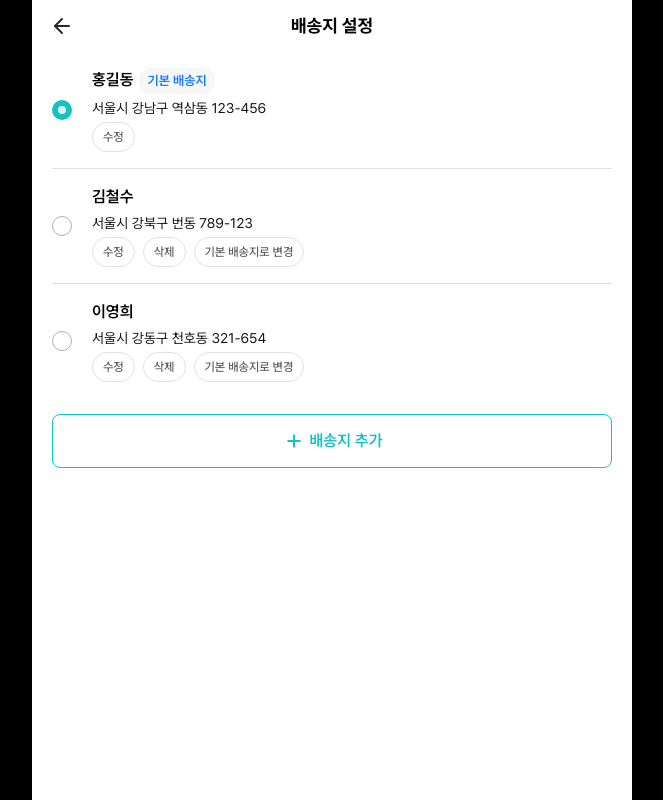
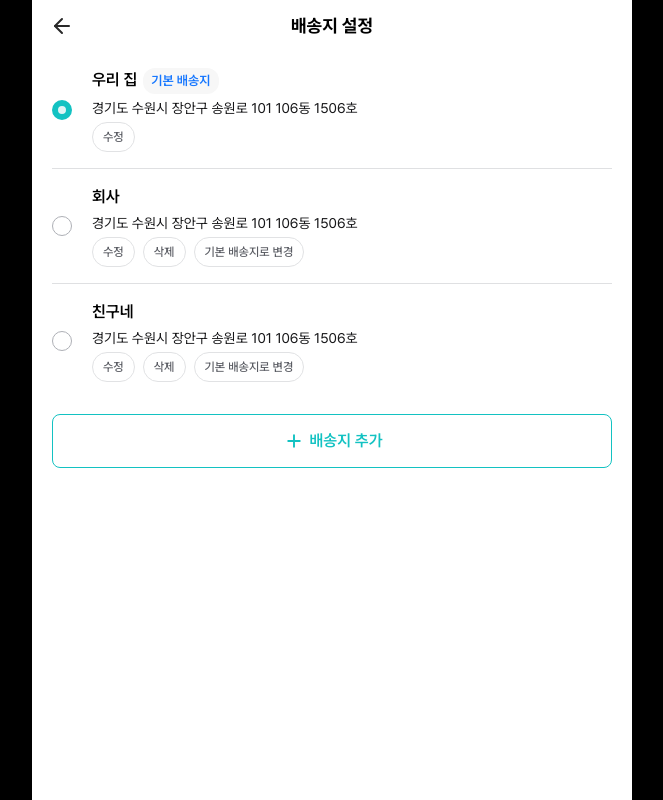
Before and after one commit to Coinlaundryapp/carry-app, a Next.js app: page /address/list in a window 1280 px wide. Shown: the whole page, without its empty margins (308-971 px from the left). Built offline with nearby package versions, Linux system fonts and the light colour scheme.

Commit message:
fix: delivery 컴포넌트 수정

```diff
--- a/src/components/delivery/DeliveryAddressItem.tsx
+++ b/src/components/delivery/DeliveryAddressItem.tsx
@@ -1,21 +1,31 @@
 'use client';
 
+import { useRouter, usePathname } from 'next/navigation';
 import Chip from '@/components/share/Chip/chip';
 import Tag from '@/components/share/Tag';
+import Link from 'next/link';
 
 interface DeliveryAddressItemProps {
-  item: {
-    name: string;
-    address: string;
-  };
+  item: any;
   isDefault: boolean;
   selected: boolean;
 }
 export default function DeliveryAddressItem({ item, isDefault }: DeliveryAddressItemProps) {
+  const router = useRouter();
+  const pathname = usePathname();
+
   const handleRemoveClick = () => {
     console.log('remove');
   };
   const handleEditClick = () => {
+    const { addressId } = item;
+    // router.push({
+    //   pathname,
+    //   query: {
+    //     addressId,
+    //   },
+    // });
+    router.push(`/address/edit/${addressId}`);
     console.log('edit');
   };
   const handleDefaultClick = () => {
@@ -25,12 +35,20 @@ export default function DeliveryAddressItem({ item, isDefault }: DeliveryAddress
     <div className="flex w-full items-center justify-between gap-4 py-4">
       <div className="flex w-full flex-col gap-1">
         <div className="flex gap-1.5">
-          <p className="font-semibold text-label-strong font-body-1-normal">{item.name}</p>
+          <p className="font-semibold text-label-strong font-body-1-normal">{item.addressLabel}</p>
           {isDefault && <Tag label="기본 배송지" color="blue" />}
         </div>
-        <p className="font-normal text-label-normal font-label-1-normal">{item.address}</p>
+        <p className="font-normal text-label-normal font-label-1-normal">{item.fullAddress}</p>
         <div className="flex gap-2">
+          {/* <Link
+            href={{
+              pathname: '/address/[addressId]',
+              query: { addressId: item.addressId },
+            }}
+          > */}
           <Chip text="수정" onClick={handleEditClick} />
+          {/* </Link> */}
+
           {!isDefault && (
             <>
               <Chip text="삭제" onClick={handleRemoveClick} />
--- a/src/components/delivery/DeliveryAddressList.tsx
+++ b/src/components/delivery/DeliveryAddressList.tsx
@@ -1,27 +1,10 @@
 import DeliveryAddressItem from '@/components/delivery/DeliveryAddressItem';
-import Button from '@/components/share/Button';
 import { Radio } from '@/components/share/Radio';
 import Separator from '@/components/share/Separator/Separator';
 import { AddPlusIcon } from '@assets/icons';
 import { Fragment, useRef, useState } from 'react';
+import { response } from './dummydata';
 
-const DATA = [
-  {
-    id: '1',
-    name: '홍길동',
-    address: '서울시 강남구 역삼동 123-456',
-  },
-  {
-    id: '2',
-    name: '김철수',
-    address: '서울시 강북구 번동 789-123',
-  },
-  {
-    id: '3',
-    name: '이영희',
-    address: '서울시 강동구 천호동 321-654',
-  },
-];
 export default function DeliveryAddressList() {
   const [value, setValue] = useState('1');
   const handleRadioChange = (value: string) => {
@@ -29,13 +12,13 @@ export default function DeliveryAddressList() {
   };
   return (
     <Radio.Group value={value} onChange={handleRadioChange} size="big">
-      {DATA.map((item, index) => (
-        <Fragment key={item.id}>
+      {response.data.map((item, index) => (
+        <Fragment key={item.addressId}>
           <div className="flex items-center gap-5">
-            <Radio.Button value={item.id} />
-            <DeliveryAddressItem item={item} selected isDefault={item.id === '1'} />
+            <Radio.Button value={item.addressId} />
+            <DeliveryAddressItem item={item} selected isDefault={item.isDefault} />
           </div>
-          {index !== DATA.length - 1 && <Separator variant="horizontal" />}
+          {index !== response.data.length - 1 && <Separator variant="horizontal" />}
         </Fragment>
       ))}
     </Radio.Group>
--- /dev/null
+++ b/src/components/delivery/dummydata.ts
@@ -0,0 +1,23 @@
+// 수령자
+export const response = {
+  data: [
+    {
+      addressId: '1',
+      addressLabel: '우리 집',
+      fullAddress: '경기도 수원시 장안구 송원로 101 106동 1506호',
+      isDefault: true,
+    },
+    {
+      addressId: '2',
+      addressLabel: '회사',
+      fullAddress: '경기도 수원시 장안구 송원로 101 106동 1506호',
+      isDefault: false,
+    },
+    {
+      addressId: '3',
+      addressLabel: '친구네',
+      fullAddress: '경기도 수원시 장안구 송원로 101 106동 1506호',
+      isDefault: false,
+    },
+  ],
+};
```
